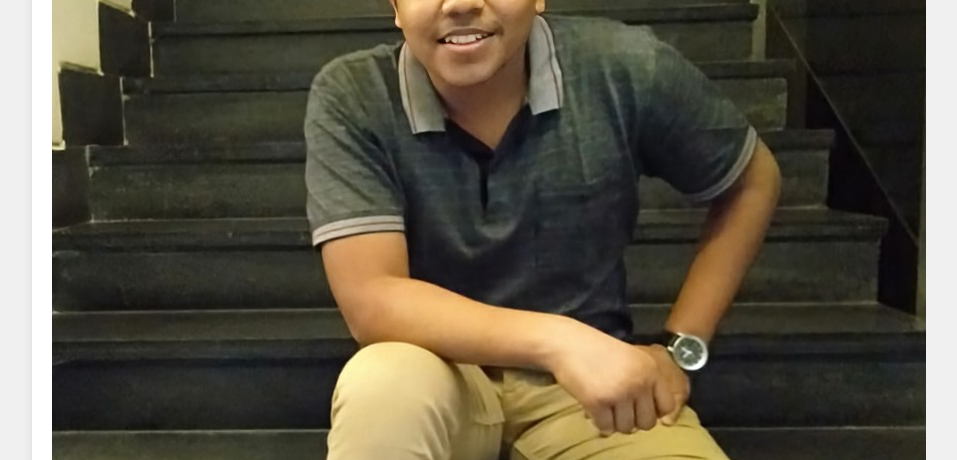
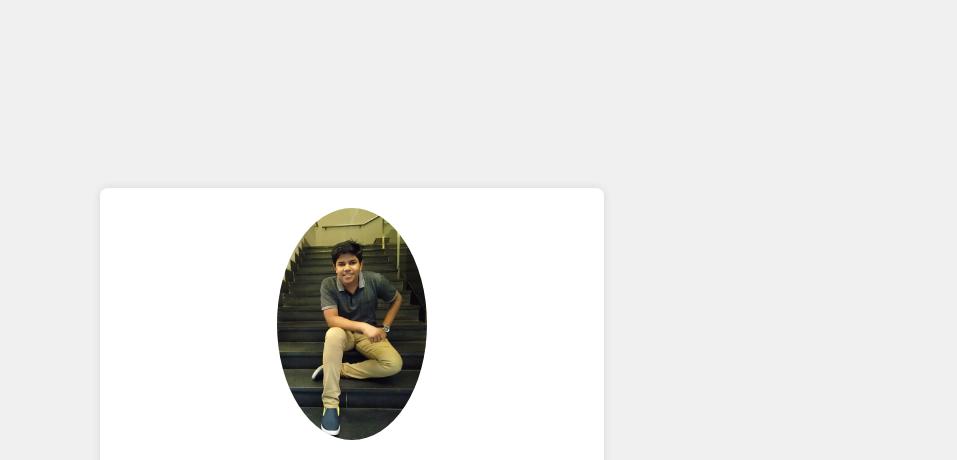
Before and after one commit to amantulsiyan/amantulsiyan.github.io, a plain HTML site: page index.html in a window 1280 px wide. Shown: the top 460 px of the page, without its empty margins (288-1245 px from the left). Drawn offline with Linux system fonts and the light colour scheme.

Commit message:
adjusting picture size

```diff
--- a/index.html
+++ b/index.html
@@ -23,6 +23,12 @@
             max-width: 600px;
             text-align: center;
         }
+	img {
+            max-width: 150px;
+            height: auto;
+            border-radius: 50%;
+            margin-bottom: 20px;
+        }
         h1 {
             color: #333;
         }
```
